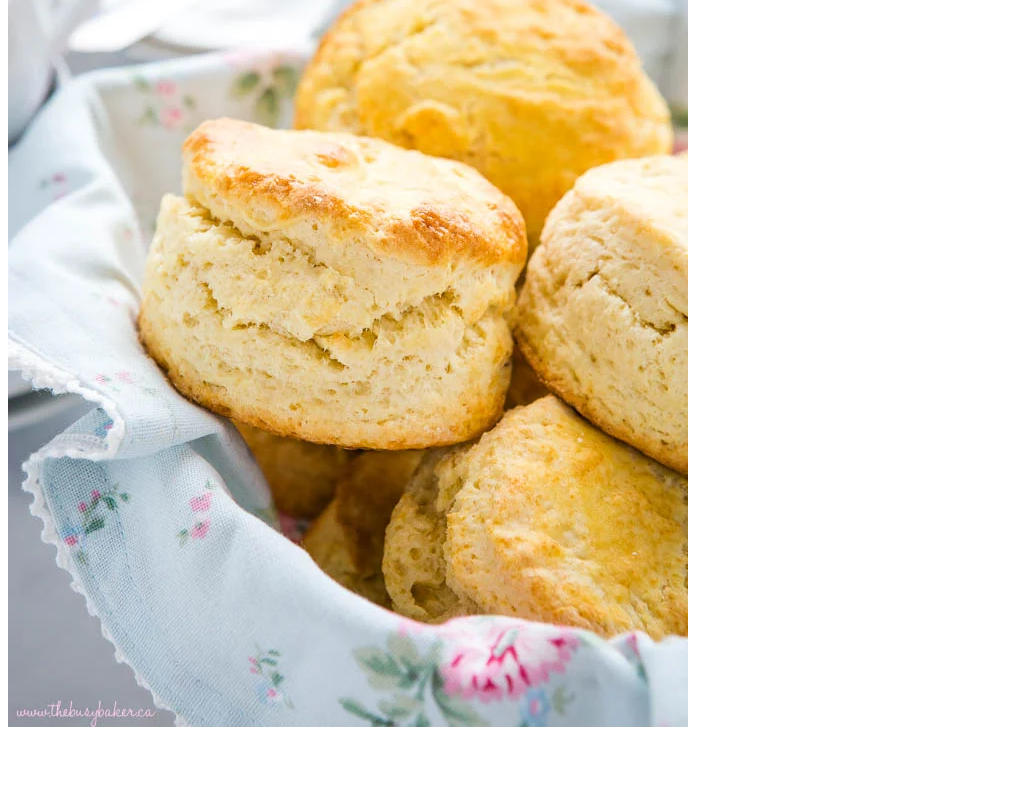
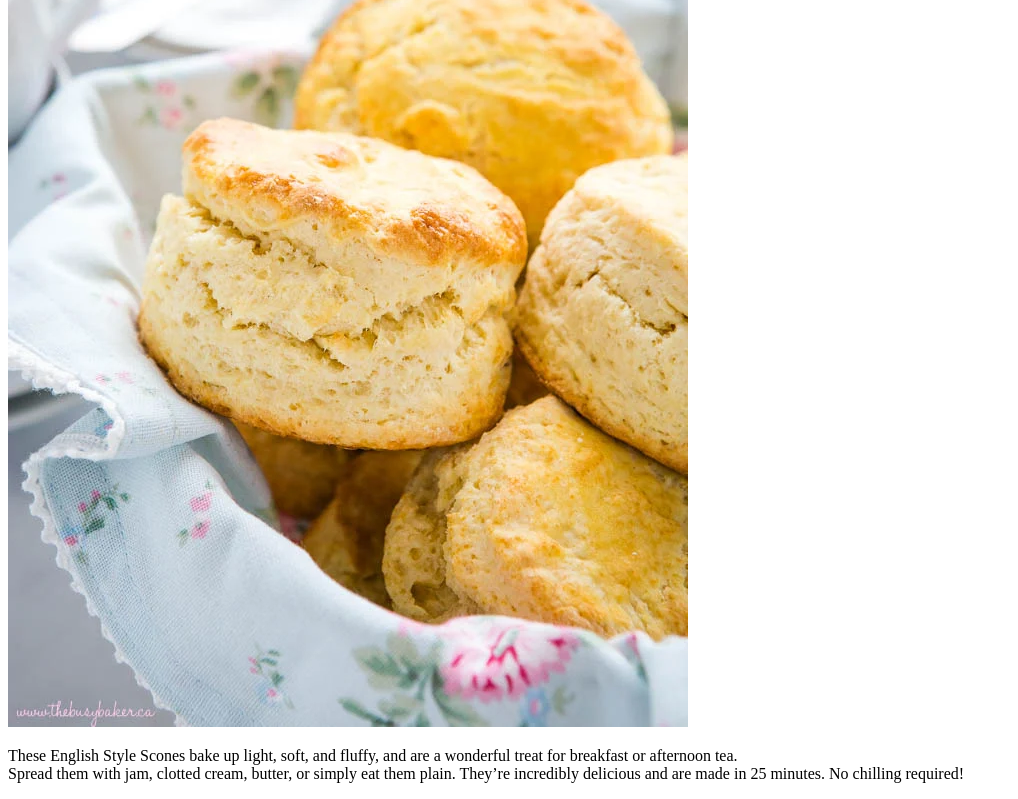
Before and after one commit to ArgDev2023/odin-recipes, a plain HTML site: page recipes/scones.html in a window 1280 px wide. Shown: the part 373-1172 px from the top of the page, without its empty margins (0-1018 px from the left). Before the commit the page ends 1112 px from the top, so only its background shows below. Drawn offline with Linux system fonts and the light colour scheme.

Commit message:
add description of recipe

```diff
--- a/recipes/scones.html
+++ b/recipes/scones.html
@@ -6,5 +6,8 @@
 <body>
 <h1>Butter Scones</h1>
 <img src="../images/scones.jpg" alt="Picture of Baked Scones">
+<p>These English Style Scones bake up light, soft, and fluffy, and are a wonderful treat for breakfast or afternoon tea.<br>
+Spread them with jam, clotted cream, butter, or simply eat them plain. They’re incredibly delicious and are made in 25 minutes. No chilling required!
+</p>
 </body>
 </html>
```
